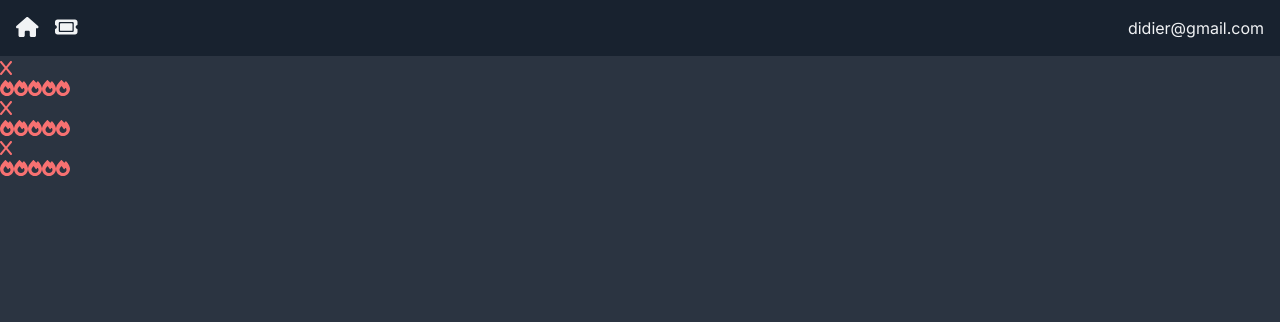
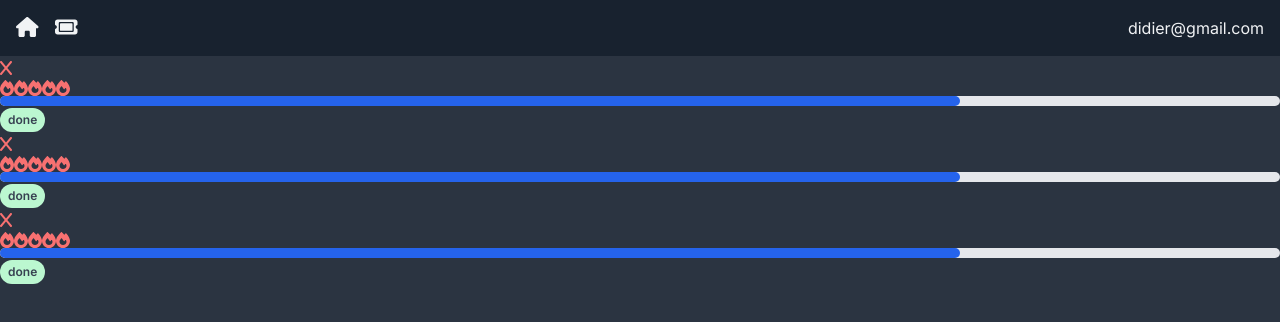
Before and after one commit to didierganthier/ticket-app, a Next.js app: page / in a window 1280 px wide. Shown: the top 322 px of the page. Built offline with nearby package versions, Linux system fonts and the light colour scheme.

Commit message:
Design ProgressDialog and StatusDisplay

```diff
--- /dev/null
+++ b/app/(components)/ProgressDisplay.jsx
@@ -0,0 +1,11 @@
+import React from 'react'
+
+const ProgressDisplay = () => {
+  return (
+    <div className='w-full bg-gray-200 rounded-full h-2.5'>
+      <div className='bg-blue-600 h-2.5 rounded-full' style={{width: '75%'}}></div>
+    </div>
+  )
+}
+
+export default ProgressDisplay
--- /dev/null
+++ b/app/(components)/StatusDisplay.jsx
@@ -0,0 +1,11 @@
+import React from 'react'
+
+const StatusDisplay = () => {
+  return (
+    <div className='inline-block rounded-full px-2 py-1 text-xs font-semibold text-gray-700 bg-green-200'>
+      done
+    </div>
+  )
+}
+
+export default StatusDisplay
--- a/app/(components)/TicketCard.jsx
+++ b/app/(components)/TicketCard.jsx
@@ -1,12 +1,16 @@
  import React from 'react'
 import DeleteBlock from './DeleteBlock'
 import PriorityDisplay from './PriorityDisplay'
+import ProgressDisplay from './ProgressDisplay'
+import StatusDisplay from './StatusDisplay'
 
  const TicketCard = () => {
    return (
      <div>
        <DeleteBlock />
        <PriorityDisplay />
+       <ProgressDisplay />
+       <StatusDisplay />
      </div>
    )
  }
```
